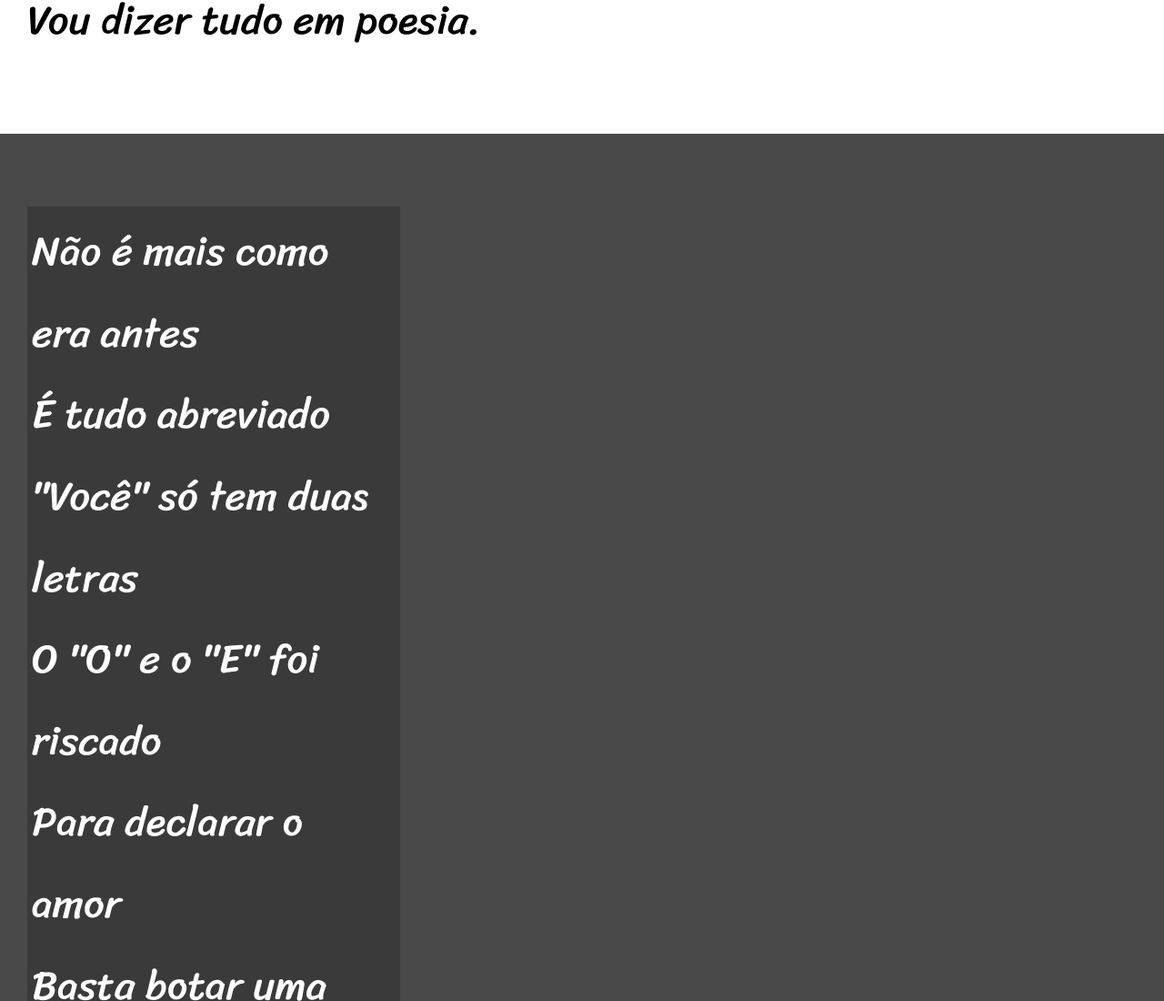
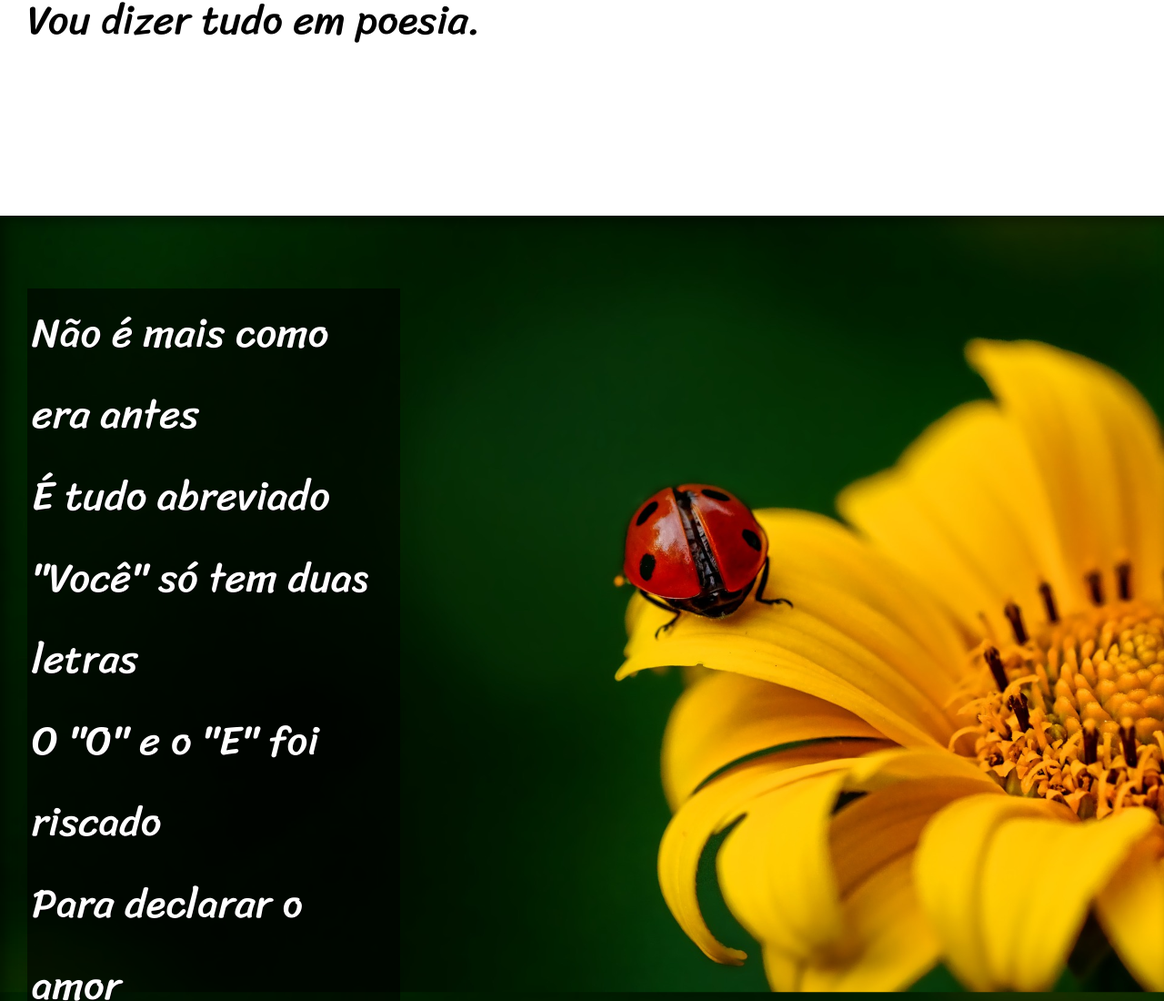
Before and after one commit to CarlosalexandreOL/html-css, a plain HTML site: page desafios/de012/index.html in a window 1280 px wide. Shown: the part 900-2000 px from the top of the page at 91% size. Drawn offline with Linux system fonts and the light colour scheme.

Commit message:
novo projeto

```diff
--- a/desafios/de012/estilo/style.css
+++ b/desafios/de012/estilo/style.css
@@ -60,6 +60,10 @@ section{
     font-size: 3.5vw;
 }
 
+section > p {
+    padding-bottom: 2em;
+}
+
 section.normal{
     background-color: white;
     color: black;
@@ -68,13 +72,29 @@ section.normal{
 section.imagem{
     background-color: rgb(73, 73, 73);
     color: white;
+    box-shadow: inset 6px 6px 13px 0px rgba(0, 0, 0, 0.432);
+     background-size: cover;
+    background-attachment: fixed;
 }
 
 section.imagem > p{
     display: inline-block;
     padding: 5px;
     width: 400px;
-    background-color: rgba(0, 0, 0, 0.212);
+    background-color: rgba(0, 0, 0, 0.562);
+    text-shadow: 1px 1px 0px black;
+
+}
+
+section#img01{
+    background-image: url('../imagens/background001.jpg');
+    background-position: right center;
+
+}
+
+section#img02{
+    background-image: url('../imagens/background002.jpg');
+
 }
 
 footer{
--- a/desafios/de012/index.html
+++ b/desafios/de012/index.html
@@ -29,7 +29,7 @@
         </p>
     </section>
 
-    <section class="imagem">
+    <section class="imagem" id="img01">
         <p>
             Não é mais como era antes <br>
             É tudo abreviado <br>
@@ -63,7 +63,7 @@
         </p>
     </section>
 
-    <section class="imagem">
+    <section class="imagem" id="img02">
         <p>
             Tenho saudade das cartas <br>
             Escritas com a própria mão <br>
```
